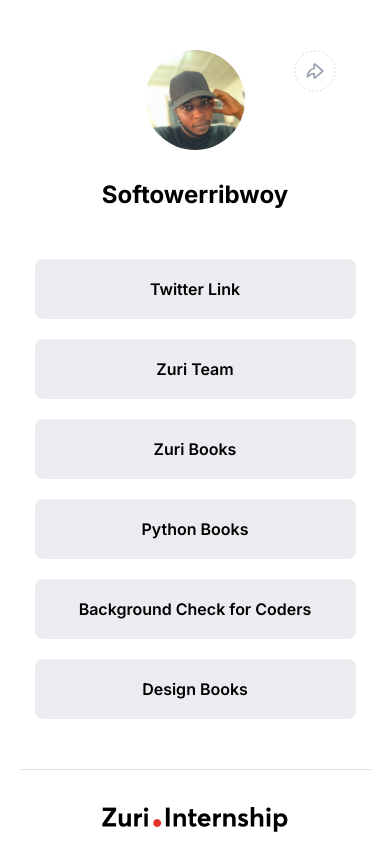
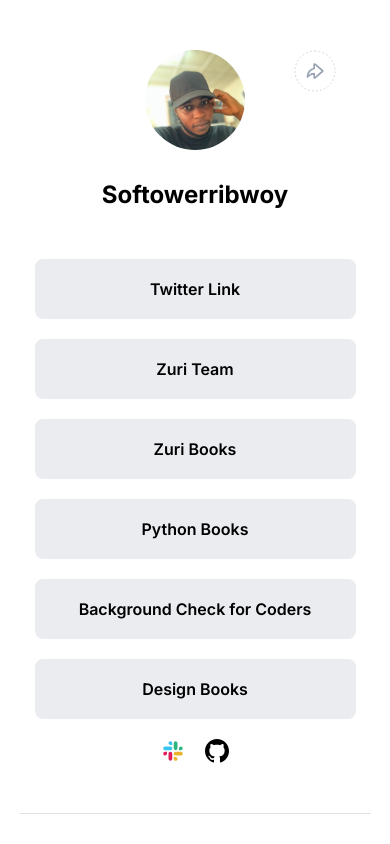
Before and after one commit to Kayzubi/link-me, a React (Create React App) app: page / in a window 390 px wide. Shown: the top 844 px of the page. Built offline with nearby package versions, Linux system fonts and the light colour scheme.

Commit message:
update media querries

```diff
--- a/src/components/Footer.css
+++ b/src/components/Footer.css
@@ -8,7 +8,7 @@
   color: #667085;
 }
 
-@media only screen and (max-width: 56.25em) {
+@media only screen and (max-width: 768px) {
   .footer .container {
     flex-direction: column;
     gap: 3rem;
--- a/src/components/LinkList.jsx
+++ b/src/components/LinkList.jsx
@@ -20,17 +20,17 @@
     {
       id: 'book_python',
       title: 'Python Books',
-      url: 'https://books.zuri.team/',
+      url: 'https://books.zuri.team/python-for-beginners?ref_id=Kayzubi',
     },
     {
       id: 'pitch',
       title: 'Background Check for Coders',
-      url: 'https://books.zuri.team/',
+      url: 'https://background.zuri.team',
     },
     {
       id: 'book_design',
       title: 'Design Books',
-      url: 'https://books.zuri.team/',
+      url: 'https://books.zuri.team/design-rules',
     },
   ]
   return (
--- a/src/components/pages/Home.jsx
+++ b/src/components/pages/Home.jsx
@@ -1,5 +1,7 @@
 import Profile from '../Profile'
 import LinkList from '../LinkList'
+import { ReactComponent as Slack } from '../assets/slack.svg'
+import { ReactComponent as Github } from '../assets/github.svg'
 
 function Home() {
   return (
@@ -7,7 +9,17 @@
       <div className='container'>
         <Profile />
         <LinkList />
-        <div className='social'></div>
+        <div
+          className='social'
+          style={{
+            display: 'flex',
+            gap: '2rem',
+            justifyContent: 'center',
+            alignItems: 'center',
+          }}>
+          <Slack />
+          <Github />
+        </div>
       </div>
     </div>
   )
--- a/src/components/pages/NotFound.css
+++ b/src/components/pages/NotFound.css
@@ -54,7 +54,7 @@
   transform: translateY(-2px);
 }
 
-@media only screen and (max-width: 600px) {
+@media only screen and (max-width: 480px) {
   .error-btn {
     display: block;
     width: 100%;
```
